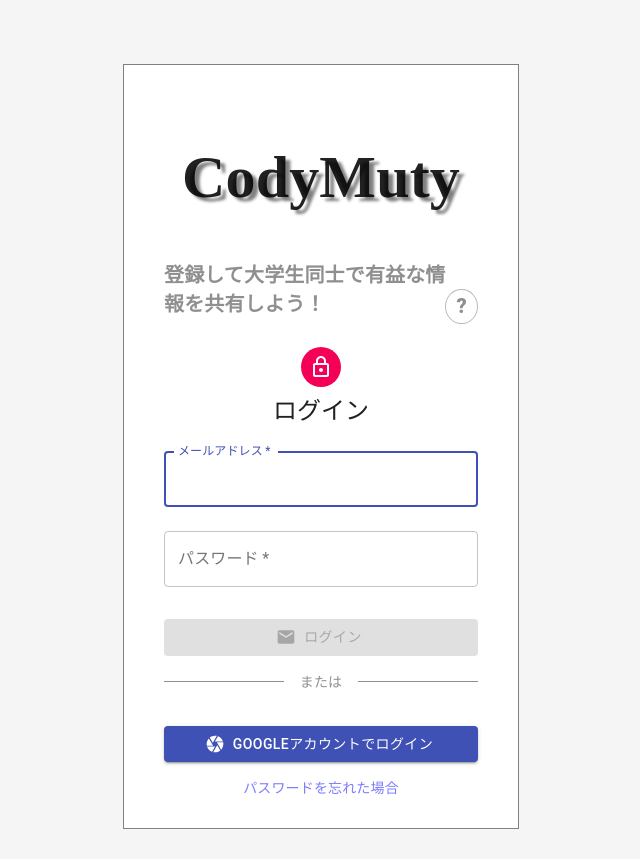
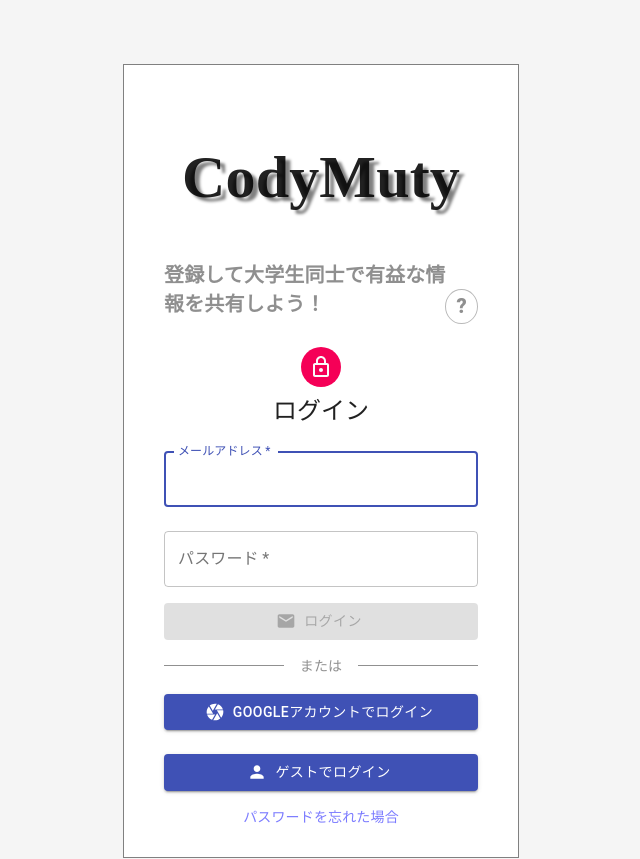
Before and after one commit to kod-source/CodyMuty, a React (Create React App) app: page / in a window 1280 px wide. Shown: the top 859 px of the page, without its empty margins (319-959 px from the left). Built offline with nearby package versions, Linux system fonts and the light colour scheme; no server answers.

Commit message:
ゲストでログイン機能

```diff
--- a/package.json
+++ b/package.json
@@ -16,6 +16,7 @@
     "@types/react-redux": "^7.1.16",
     "firebase": "^8.3.3",
     "react": "^17.0.2",
+    "react-accessible-accordion": "^3.3.4",
     "react-dom": "^17.0.2",
     "react-redux": "^7.2.3",
     "react-scripts": "4.0.3",
--- a/src/components/Auth.tsx
+++ b/src/components/Auth.tsx
@@ -6,9 +6,6 @@ import Avatar from "@material-ui/core/Avatar";
 import Button from "@material-ui/core/Button";
 import CssBaseline from "@material-ui/core/CssBaseline";
 import TextField from "@material-ui/core/TextField";
-import FormControlLabel from "@material-ui/core/FormControlLabel";
-import Checkbox from "@material-ui/core/Checkbox";
-import Link from "@material-ui/core/Link";
 import Grid from "@material-ui/core/Grid";
 import Box from "@material-ui/core/Box";
 import LockOutlinedIcon from "@material-ui/icons/LockOutlined";
@@ -17,9 +14,9 @@ import { makeStyles } from "@material-ui/core/styles";
 import Container from "@material-ui/core/Container";
 import SendIcon from "@material-ui/icons/Send";
 import CameraIcon from "@material-ui/icons/Camera";
+import PersonIcon from '@material-ui/icons/Person';
 import EmailIcon from "@material-ui/icons/Email";
 import AccountCircleIcon from "@material-ui/icons/AccountCircle";
-import { error } from "node:console";
 import { updateUserProfile } from "../features/userSlice";
 import { IconButton, Modal } from "@material-ui/core";
 
@@ -60,7 +57,7 @@ const useStyles = makeStyles((theme) => ({
     marginTop: theme.spacing(1),
   },
   submit: {
-    margin: theme.spacing(3, 0, 2),
+    margin: theme.spacing(1, 0, 2),
   },
     modal: {
       outline: "none",
@@ -85,6 +82,8 @@ const Auth: React.FC = () => {
   const [openModal, setOpenModal] = useState(false);
   const [showModal, setShowModal] = useState(false);
   const [resetEmail, setResetEmail] = useState("");
+  const guestEmail = "guest@example.com";
+  const guestPassword = "password4521"
 
   const sendResetEmail = async (e: React.MouseEvent<HTMLElement>) => {
     await auth
@@ -105,6 +104,14 @@ const Auth: React.FC = () => {
       e.target.value = "";
     }
   };
+
+  const guestSignIn = async () => {
+    try {
+      await auth.signInWithEmailAndPassword(guestEmail, guestPassword);
+    } catch (error) {
+      alert(error.message);
+    }
+  }
 
   const signInEmail = async () => {
     try {
@@ -297,6 +304,16 @@ const Auth: React.FC = () => {
                 >
                   Googleアカウントでログイン
                 </Button>
+                <Button
+                  fullWidth
+                  variant="contained"
+                  color="primary"
+                  className={classes.submit}
+                  startIcon={<PersonIcon />}
+                  onClick={guestSignIn}
+                >
+                  ゲストでログイン
+                </Button>
                 <Grid className={styles.login_reset}>
                   <span onClick={() => setOpenModal(true)}>
                     パスワードを忘れた場合
--- a/src/components/Post.tsx
+++ b/src/components/Post.tsx
@@ -1,10 +1,8 @@
 import {
   Avatar,
   Button,
-  darken,
   makeStyles,
   Modal,
-  styled,
 } from "@material-ui/core";
 import React, { useEffect, useState } from "react";
 import { useSelector } from "react-redux";
@@ -261,6 +259,7 @@ const Post: React.FC<POSTS> = (props) => {
             <form onSubmit={newComment}>
               <div className={styles.post_form}>
                 <input
+                  disabled={user.displayName === "guest"}
                   className={styles.post_inputcomment}
                   type="text"
                   placeholder="コメントを追加"
--- a/src/components/PostInput.tsx
+++ b/src/components/PostInput.tsx
@@ -1,4 +1,4 @@
-import { Avatar, Button, IconButton, TextField } from "@material-ui/core";
+import { Avatar, Button, IconButton } from "@material-ui/core";
 import React, { useState } from "react";
 import { useSelector } from "react-redux";
 import { selectUser } from "../features/userSlice";
@@ -7,7 +7,7 @@ import styles from "./PostInput.module.css";
 import firebase from "firebase/app";
 import AddAPhotoIcon from "@material-ui/icons/AddAPhoto";
 
-const PostInput: React.FC = (props) => {
+const PostInput: React.FC = () => {
   const user = useSelector(selectUser);
   const [postImage, setPostImage] = useState<File | null>(null);
   const [postMessage, setPostMessage] = useState("");
@@ -83,6 +83,7 @@ const PostInput: React.FC = (props) => {
             }}
           />
           <input
+            disabled={user.displayName === "guest"}
             className={styles.post_input}
             type="text"
             placeholder="今日は何がありましたか？"
@@ -100,6 +101,7 @@ const PostInput: React.FC = (props) => {
                 }
               />
               <input
+                disabled={user.displayName === "guest"}
                 className={styles.post_hiddenIcon}
                 type="file"
                 onChange={changeAvatarImage}
```
Also changed, not shown: firebase.json (added), 2 other files (tests, documents, lock files or other folders).
